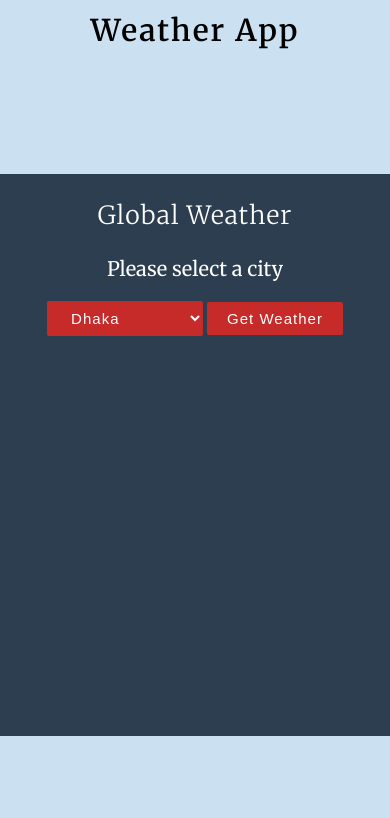
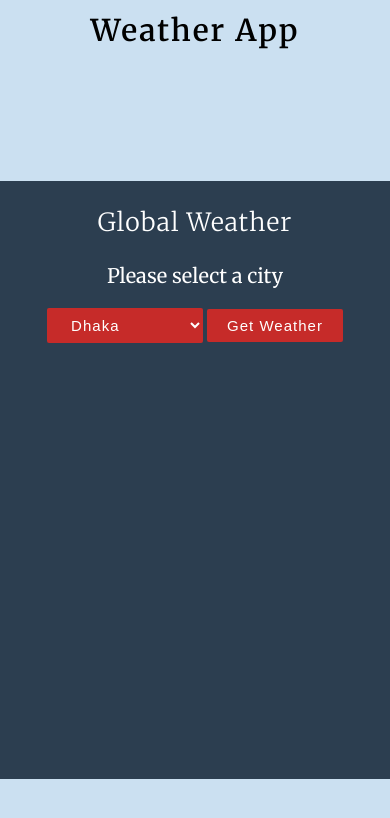
Before and after one commit to mithhu/weather-app, a React (Create React App) app: page / in a window 390 px wide. Shown: the top 818 px of the page. Built offline with nearby package versions, Linux system fonts and the light colour scheme; no server answers.

Commit message:
fixed height for mobile on landscape mode

```diff
--- a/src/App.css
+++ b/src/App.css
@@ -147,7 +147,7 @@ h3 {
   .container {
     display: flex;
     flex-direction: column;
-    height: 80vh;
+    height: 85vh;
   }
 
   .localWeather__container {
```
